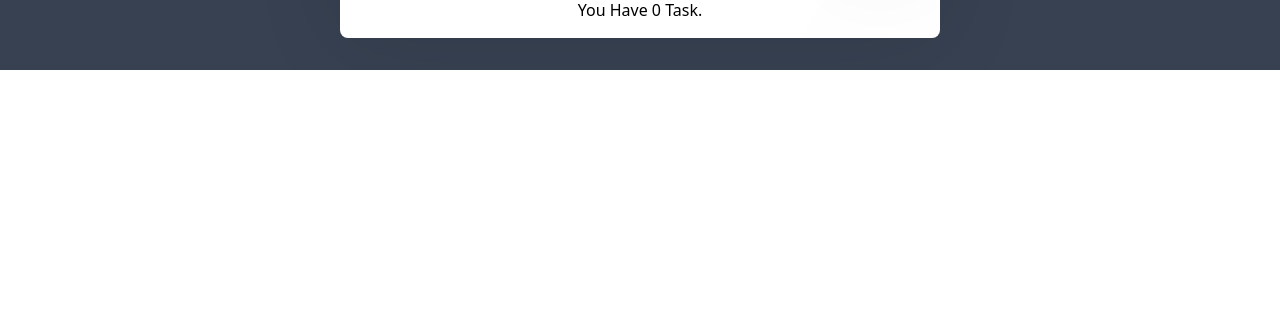
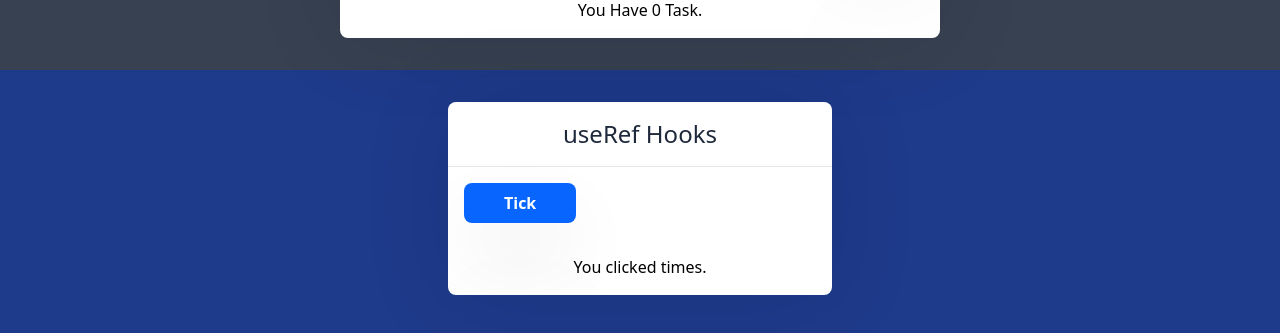
Before and after one commit to dannyhma/react-vite, a React (Vite) app: page / in a window 1280 px wide. Shown: the part 1716-2049 px from the top of the page. Before the commit the page ends 1786 px from the top, so only its background shows below. Built offline with nearby package versions, Linux system fonts and the light colour scheme; no server answers.

Commit message:
ajax & api

```diff
--- a/package.json
+++ b/package.json
@@ -12,6 +12,7 @@
   },
   "dependencies": {
     "@tabler/icons-react": "^2.42.0",
+    "axios": "^1.6.2",
     "clsx": "^2.0.0",
     "prop-types": "^15.8.1",
     "react": "^18.2.0",
--- a/src/App.jsx
+++ b/src/App.jsx
@@ -1,4 +1,4 @@
-import { useState } from "react";
+import { useRef, useState } from "react";
 import { IconBrandFacebook, IconBrandGoogle, IconBrandTwitter } from "@tabler/icons-react";
 import Button from "./components/Button";
 import Card from "./components/Card";
@@ -8,12 +8,17 @@ import Input from "./components/Input";
 import Label from "./components/Label";
 import Todo from "./components/Todo";
 import TodoList from "./components/TodoList";
+import Api from "./components/Api";
 
 function App() {
 	const [form, setForm] = useState({
 		name: "",
 		email: ""
 	});
+
+	// const [tick, setTick] = useState(0);
+
+	const tick = useRef(null);
 
 	function onChange(event) {
 		setForm({
@@ -27,6 +32,13 @@ function App() {
 
 		console.log("AKU DI SUBMIT");
 		console.log(form);
+	}
+
+	function handleClick() {
+		// const nextTick = tick + 1;
+		// setTick(nextTick);
+		tick.current = tick.current + 1;
+		console.log(tick.current);
 	}
 
 	return (
@@ -158,6 +170,22 @@ function App() {
 					<TodoList></TodoList>
 				</PlaceContentCenter>
 			</section>
+			<section className="container mx-auto">
+				<PlaceContentCenter className="flex items-center justify-center	bg-blue-900 text-center">
+					<Card className="w-96 bg-white">
+						<Card.Title>useRef Hooks</Card.Title>
+						<Card.Body>
+							<Button onClick={handleClick}>Tick</Button>
+						</Card.Body>
+						<Card.Footer>You clicked {tick.current} times.</Card.Footer>
+					</Card>
+				</PlaceContentCenter>
+			</section>
+			<section className="container mx-auto">
+				<PlaceContentCenter className="flex items-center justify-center	bg-blue-900 text-center">
+					<Api></Api>
+				</PlaceContentCenter>
+			</section>
 		</>
 	);
 }
--- /dev/null
+++ b/src/components/Api.jsx
@@ -0,0 +1,50 @@
+import { useState, useEffect } from "react";
+import axios from "axios";
+import Card from "./Card";
+
+function Api() {
+	const [loading, setLoading] = useState(false);
+	const [users, setUsers] = useState([]);
+
+	useEffect(() => {
+		async function getUsers() {
+			setLoading(true);
+			try {
+				const { data } = await axios("https://jsonplaceholder.typicode.com/users");
+				console.log(data);
+				setUsers(data);
+				setLoading(false);
+			} catch (error) {
+				console.log("Something went wrong");
+				setLoading(false);
+			}
+		}
+		getUsers().then((r) => r);
+	}, []);
+
+	return (
+		<>
+			<div className="grid grid-cols-4 gap-4">
+				{loading ? (
+					<div className="text-white">Loading...</div>
+				) : (
+					users.map((user) => (
+						<Card key={user.id} className="w-80 bg-white">
+							<Card.Title>Users : {user.id}</Card.Title>
+							<Card.Body>
+								<ul>
+									<li>
+										<p>Name: {user.name}</p>
+										<p>Username: {user.username}</p>
+									</li>
+								</ul>
+							</Card.Body>
+						</Card>
+					))
+				)}
+			</div>
+		</>
+	);
+}
+
+export default Api;
--- a/src/components/Button.jsx
+++ b/src/components/Button.jsx
@@ -11,7 +11,7 @@ export default function Button(props) {
 				type={type}
 				className={clsx(
 					className,
-					"inline-flex gap-x-2 rounded-lg px-10 h-10 justify-center items-center text-base whitespace-nowrap font-bold shadow-smshadow [&>svg]:h-5 [&>svg]:w-5 [&>svg]:stroke-1"
+					"inline-flex h-10 items-center justify-center gap-x-2 whitespace-nowrap rounded-lg px-10 text-base font-bold shadow-smshadow [&>svg]:h-5 [&>svg]:w-5 [&>svg]:stroke-1"
 				)}
 			>
 				{text || children}
```
Also changed, not shown: src/main.jsx (+4 -4 lines), 1 other file (tests, documents, lock files or other folders).
